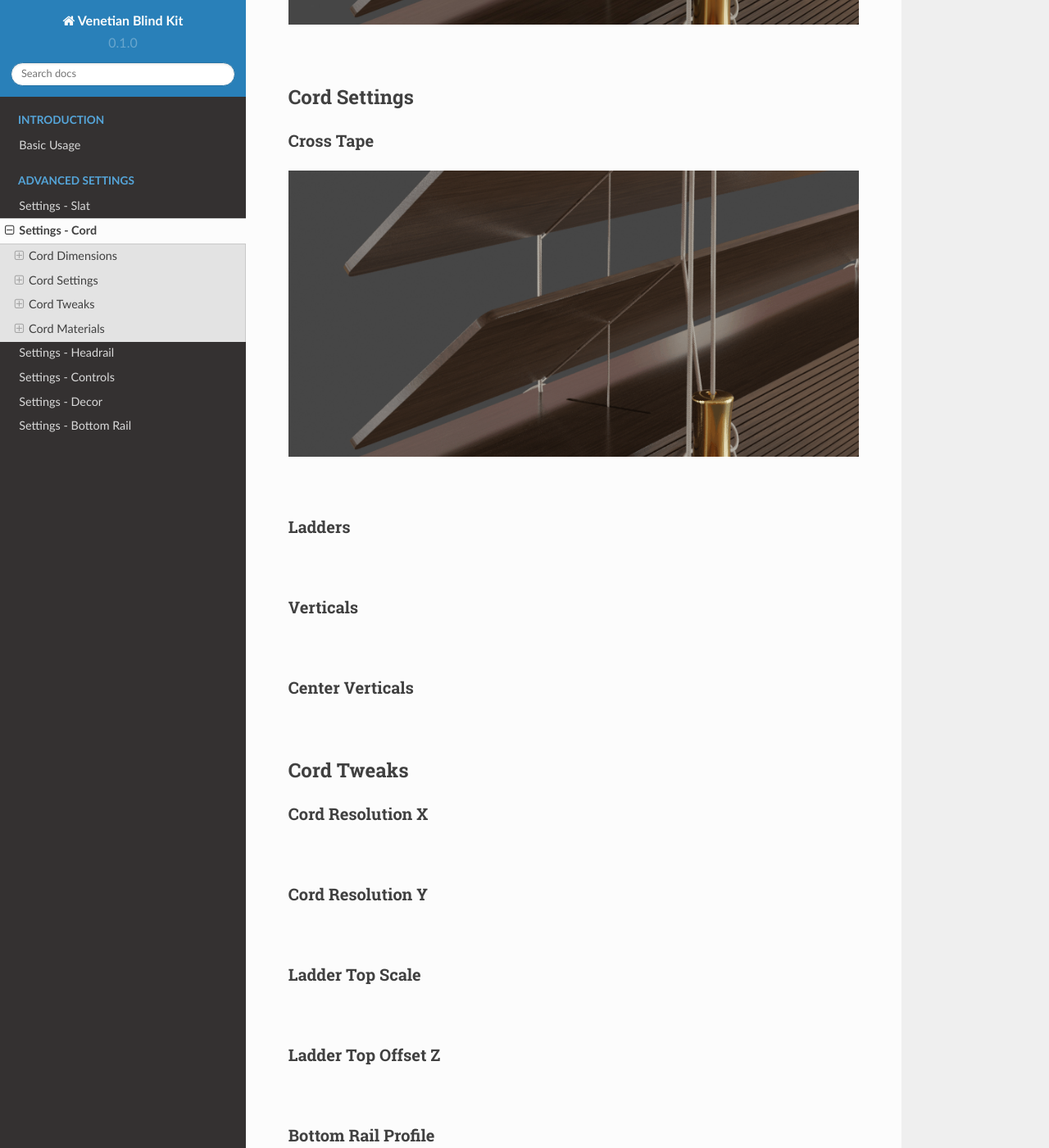
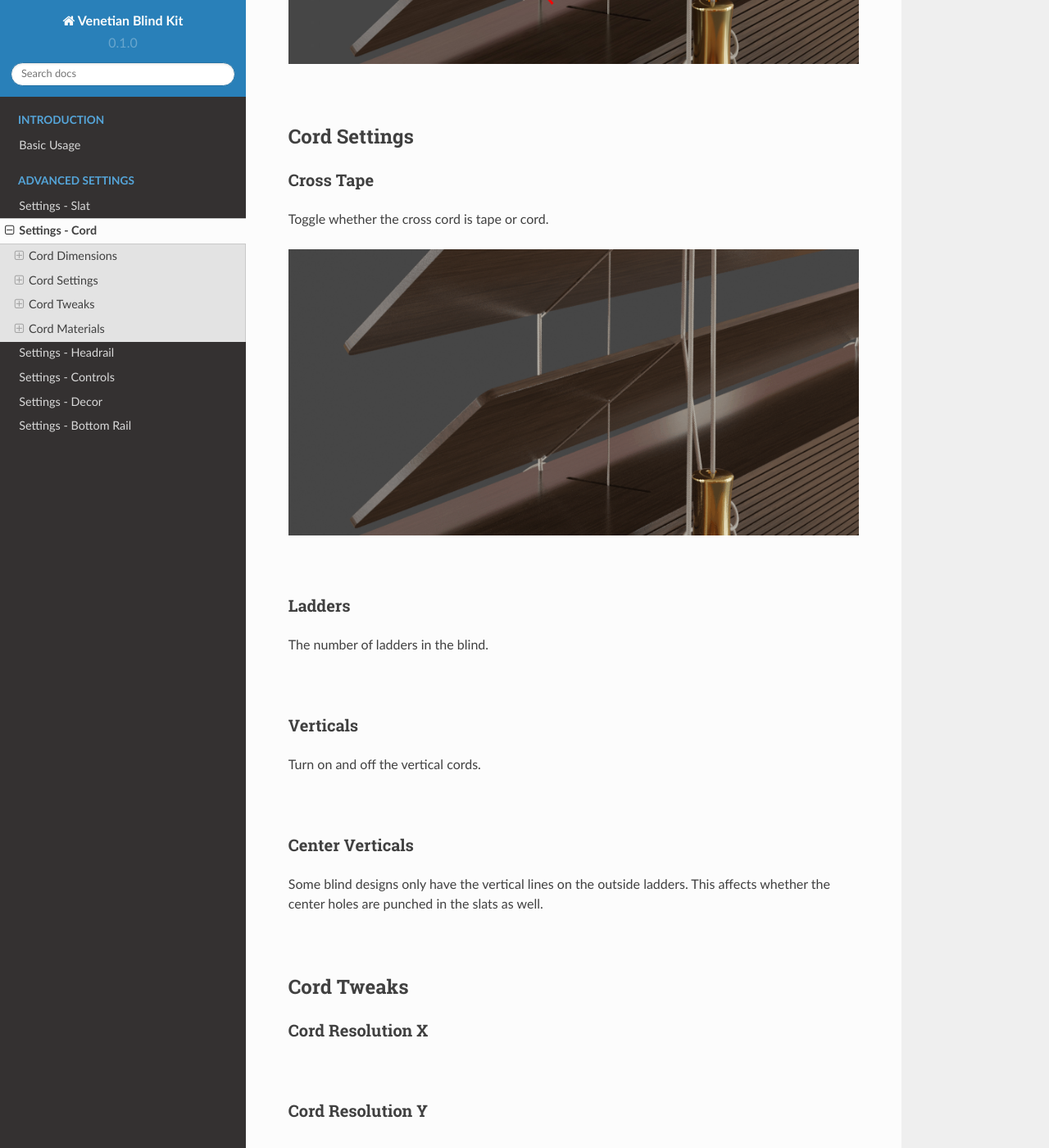
Before and after one commit to imperfectlink/VenetianBlindKit, a Sphinx documentation site: the page built from docs/source/cord.rst, in a window 1280 px wide and 1400 px high, scrolled down 3807 px. Shown: the whole window at 82% size. Built offline with Sphinx 7.4.7 and the Read the Docs theme 2.0.0, drawn with Linux system fonts in a browser that asks for light colours; some of the changed text lies outside the part shown.

Commit message:
Update cord.rst

```diff
--- a/docs/source/cord.rst
+++ b/docs/source/cord.rst
@@ -56,7 +56,7 @@ The distance from the outside edge of the blinds to the ladder.
 Ladder Depth
 ----
 
-
+The depth of the ladder. Set this value to the depth of the slat plus some extra for movement.
 
 .. image:: img/VBK_LadderDepth.jpg
 
@@ -68,6 +68,8 @@ Cord Settings
 Cross Tape
 ----
 
+Toggle whether the cross cord is tape or cord.
+
 .. image:: img/VBK_CrossTape.gif
 
 |
@@ -75,20 +77,28 @@ Cross Tape
 Ladders
 ----
 
+The number of ladders in the blind.
+
 |
 
 Verticals
 ----
+
+Turn on and off the vertical cords.
 
 |
 
 Center Verticals
 ----
 
+Some blind designs only have the vertical lines on the outside ladders. This affects whether the center holes are punched in the slats as well.
+
 |
 
 Cord Tweaks
 ~~~~
+
+
 
 Cord Resolution X
 ----
```
